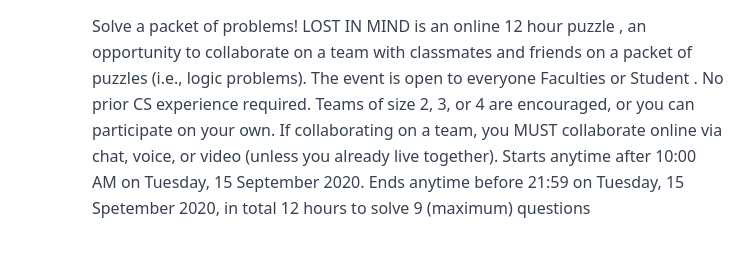
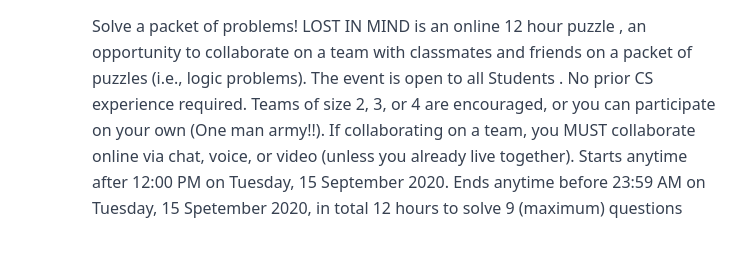
Before and after one commit to AkashAi7/Lost_In_Mind, a plain HTML site: page index.html in a window 1280 px wide. Shown: the part 474-745 px from the top of the page, 536-1280 px from the left. Drawn offline with nearby package versions, Linux system fonts and the light colour scheme.

Commit message:
Update index.html

```diff
--- a/index.html
+++ b/index.html
@@ -47,9 +47,9 @@
             </h1>
             <p class="mb-8 leading-relaxed">Solve a packet of problems!
 
-                LOST IN MIND  is an online 12 hour puzzle , an opportunity to collaborate on a team with classmates and friends on a packet of puzzles (i.e., logic problems). The event is open to everyone Faculties or Student . No prior CS experience required. Teams of size 2, 3, or 4 are encouraged, or you can participate on your own. If collaborating on a team, you MUST collaborate online via chat, voice, or video (unless you already live together).
+                LOST IN MIND  is an online 12 hour puzzle , an opportunity to collaborate on a team with classmates and friends on a packet of puzzles (i.e., logic problems). The event is open to all  Students . No prior CS experience required. Teams of size 2, 3, or 4 are encouraged, or you can participate on your own (One man army!!). If collaborating on a team, you MUST collaborate online via chat, voice, or video (unless you already live together).
 
-                Starts anytime after  10:00 AM on Tuesday, 15 September 2020. Ends anytime before 21:59 on Tuesday, 15 Spetember  2020, in total 12 hours to solve 9 (maximum) questions </p>
+                Starts anytime after  12:00 PM on Tuesday, 15 September 2020. Ends anytime before 23:59 AM on Tuesday, 15 Spetember  2020, in total 12 hours to solve 9 (maximum) questions </p>
             <div class="flex justify-center">
               <!-- <button class="inline-flex text-white bg-indigo-500 border-0 py-2 px-6 focus:outline-none hover:bg-indigo-600 rounded text-lg">Register</button> -->
               <!-- <button class="ml-4 inline-flex text-gray-700 bg-gray-200 border-0 py-2 px-6 focus:outline-none hover:bg-gray-300 rounded text-lg">Button</button> -->
```
